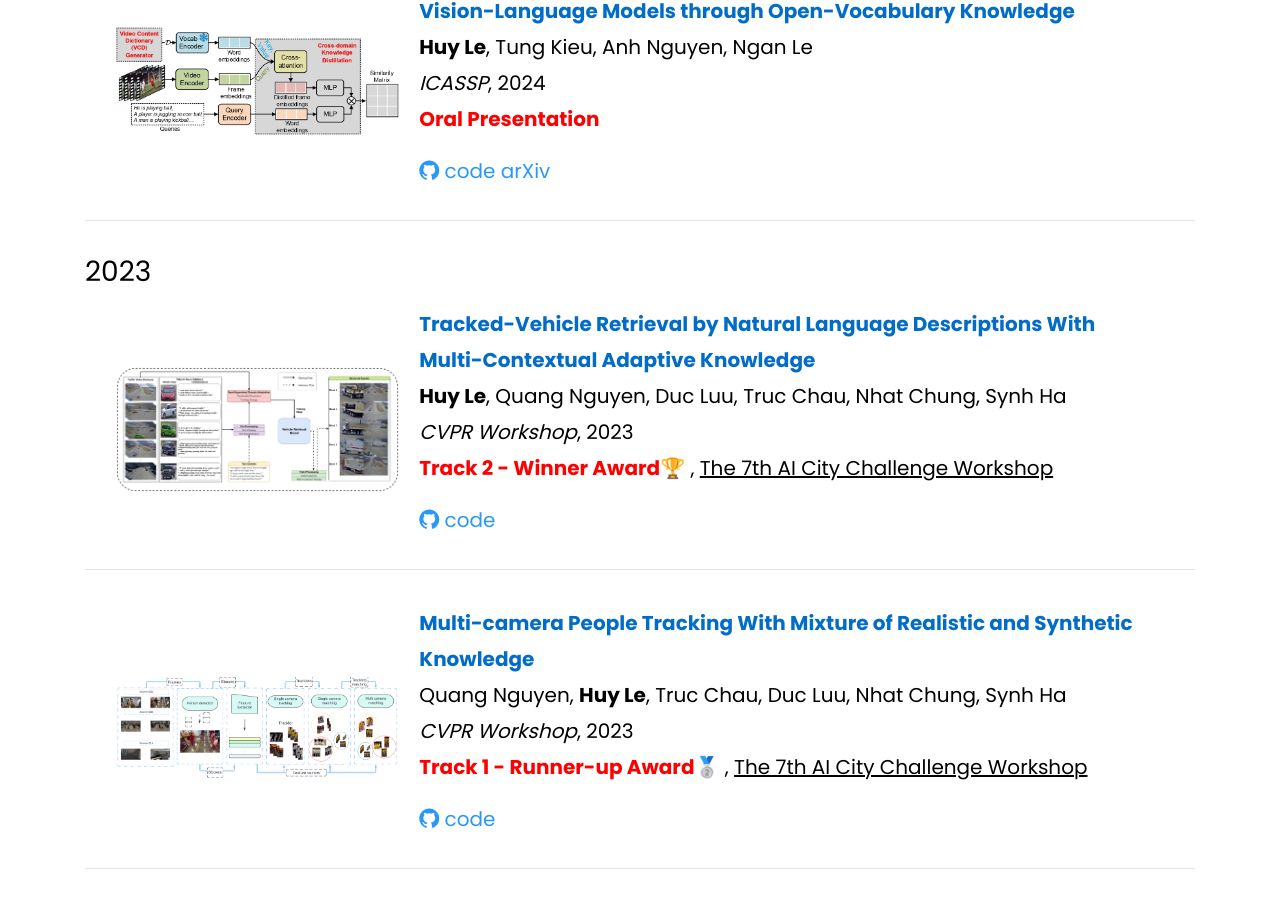
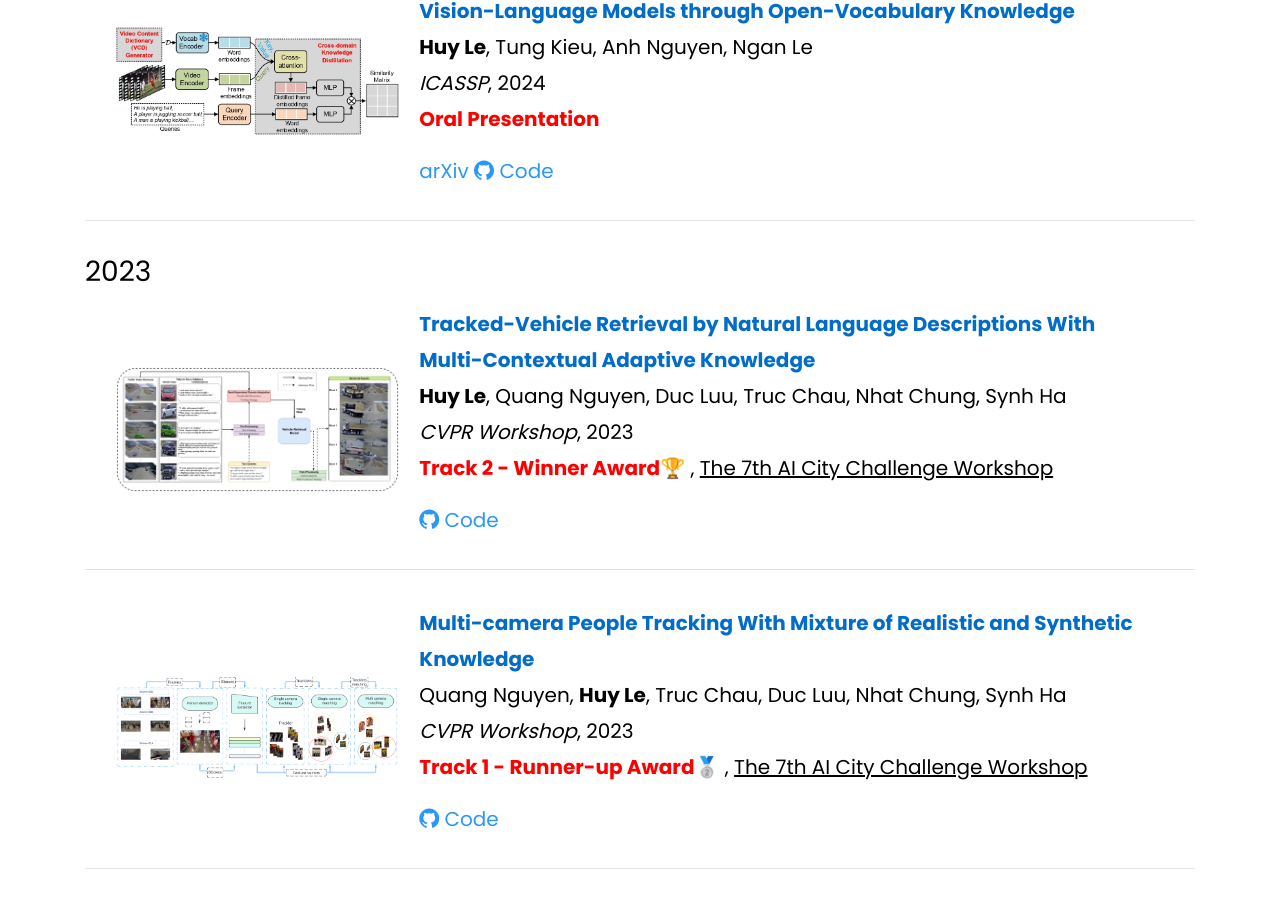
Before and after one commit to lehuy1611/lehuy1611.github.io, a Jekyll site: the page built from publication.html, in a window 1280 px wide and 1400 px high, scrolled down 782 px. Shown: the part 103-1009 px from the top of the window. Built offline with Jekyll 4.4.1, drawn with Linux system fonts in a browser that asks for light colours; nearby versions of some CDN libraries; library files that are not in the unit come from our copies; a style sheet for code colours, icons or effects is not loaded.

Commit message:
edit main page

```diff
--- a/_includes/archive-single.html
+++ b/_includes/archive-single.html
@@ -47,15 +47,15 @@
               <a class="pub1" href="{{ post.workshop_link }}" style="color: black;"><u>{{ post.workshop }}</u></a>
               {% endif %}
             </p>
-              {% if post.github %}
-                <a class="external-link button is-small is-ghost" href="{{ post.github }}" style="color: black;">
-                  <span style="color: rgb(42, 152, 249); class="icon"><i class="fab fa-github"></i> code</span>
-                </a>
-                {% endif %}
-
               {% if post.arxiv %}
               <a class="external-link button is-small is-ghost" href="https://arxiv.org/abs/{{ post.arxiv }}" style="color: black;">
                 <span style="color: rgb(42, 152, 249); class="icon"><i class="ai ai-arxiv"></i> arXiv</span>
+              </a>
+              {% endif %}
+
+              {% if post.github %}
+              <a class="external-link button is-small is-ghost" href="{{ post.github }}" style="color: black;">
+                <span style="color: rgb(42, 152, 249); class="icon"><i class="fab fa-github"></i> Code</span>
               </a>
               {% endif %}
 
```
